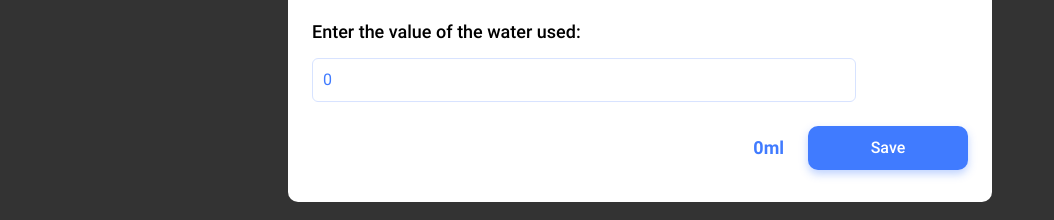
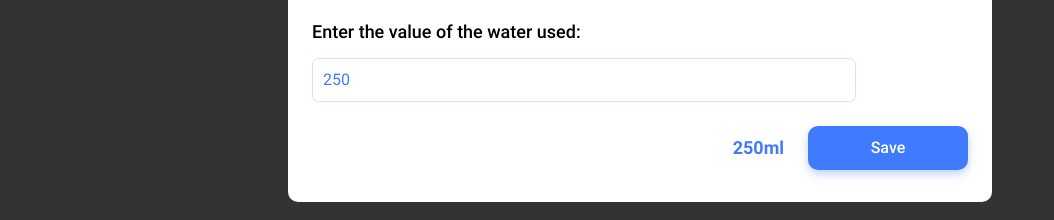
Before and after one commit to OhWellNevermind/water-tracker, a React (Vite) app: page / in a window 1280 px wide. Both pictures are taken after a click on the button "Open". Shown: the part 488-708 px from the top of the page, without its empty margins (0-1054 px from the left). Built offline with nearby package versions, Linux system fonts and the light colour scheme.

Commit message:
fix remove container

```diff
--- a/src/components/modals/TodayListModal/TodayListModal.jsx
+++ b/src/components/modals/TodayListModal/TodayListModal.jsx
@@ -16,12 +16,11 @@ import {
   ValueWater,
   WrapButtonSave,
 } from "./TodayListModal.styled";
-import { Container } from "../../Container/Container";
 import { Glass } from "../../icons/Glass";
 import { TimeSelector } from "../../TimeSelect/TimeSelect";
 import { CloseIcon } from "../../icons/CloseIcon";
 import { CounterEditWater } from "../CounterEditWater/CounterEditModal";
-import { useState } from "react";
+import { useEffect, useState } from "react";
 
 export const TodayListModal = ({
   setOpen,
@@ -29,6 +28,11 @@ export const TodayListModal = ({
   valueTime = "7:00",
 }) => {
   const [count, setCount] = useState(0);
+
+  useEffect(() => {
+    setCount(valueWater);
+  }, [valueWater]);
+
   const handleCountChange = (newCount) => {
     setCount(newCount);
   };
@@ -38,7 +42,6 @@ export const TodayListModal = ({
   };
   return (
     <BaseModalWrap onClose={() => setOpen(false)}>
-      <Container>
       <Modal>
         <CloseButton onClick={() => setOpen(false)}>
           <CloseIcon width={24} height={24} stroke={colors.BLUE} />
@@ -49,28 +52,18 @@ export const TodayListModal = ({
           <ValueWater>{valueWater} ml</ValueWater>
           <ValueTime>{valueTime}</ValueTime>
         </BackgroundPortion>
-          <TitleCorrectEnteredData>
-            Correct entered data:
-          </TitleCorrectEnteredData>
+        <TitleCorrectEnteredData>Correct entered data:</TitleCorrectEnteredData>
         <AmountWater>Amount of water:</AmountWater>
-          <CounterEditWater
-            newCount={count}
-            onCountChange={handleCountChange}
-          />
+        <CounterEditWater newCount={count} onCountChange={handleCountChange} />
         <TitleRecordingTime>Recording time:</TitleRecordingTime>
         <TimeSelector />
         <EnterValueWater>Enter the value of the water used:</EnterValueWater>
-          <Input
-            name="value"
-            value={count}
-            onChange={handleInputChange}
-          ></Input>
+        <Input name="value" value={count} onChange={handleInputChange}></Input>
         <WrapButtonSave>
           <ScoreBoard>{count}ml</ScoreBoard>
           <Button type="submit">Save</Button>
         </WrapButtonSave>
       </Modal>
-      </Container>
     </BaseModalWrap>
   );
 };
```
Lines whose indentation alone changed are shown as unchanged.
